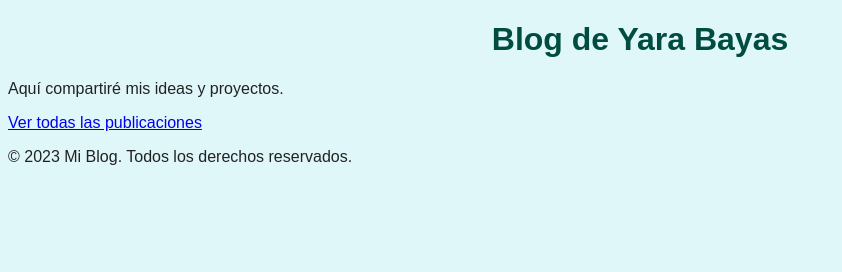
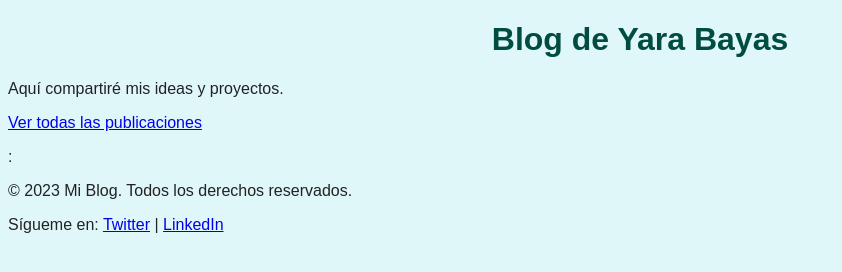
Before and after one commit to YaraaaBayas/my-personal-blog, a plain HTML site: page index.html in a window 1280 px wide. Shown: the whole page, without its empty margins (0-842 px from the left). Drawn offline with Linux system fonts and the light colour scheme.

Commit message:
feat: Añadir enlaces a redes sociales en el pie de página

```diff
--- a/index.html
+++ b/index.html
@@ -9,6 +9,8 @@
       <h1>Blog de Yara Bayas</h1>
       <p>Aquí compartiré mis ideas y proyectos.</p>
       <p><a href="archive.html">Ver todas las publicaciones</a></p>
-      <footer><p>&copy; 2023 Mi Blog. Todos los derechos reservados.</p></footer>
+      <footer>:
+         <p>&copy; 2023 Mi Blog. Todos los derechos reservados.</p>
+         <p>Sígueme en: <a href="#">Twitter</a> | <a href="#">LinkedIn</a></p>
    </body>
 </html>
```
